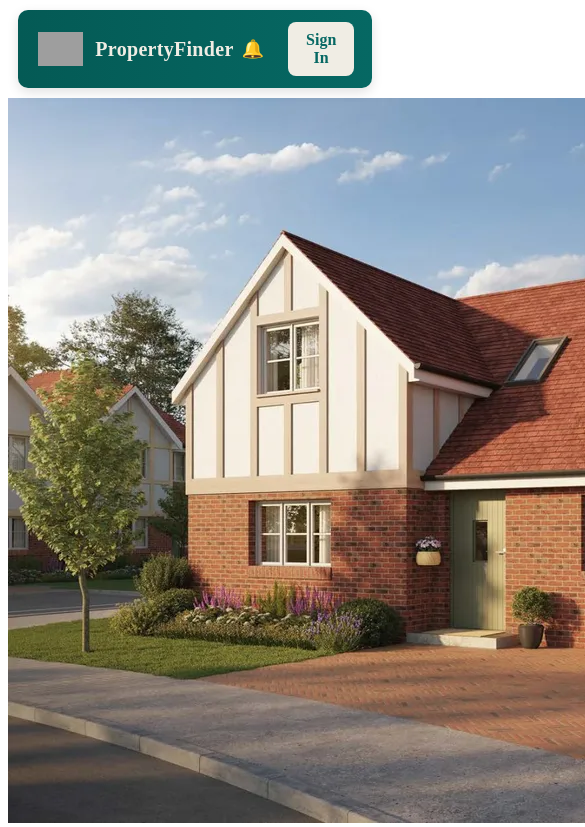
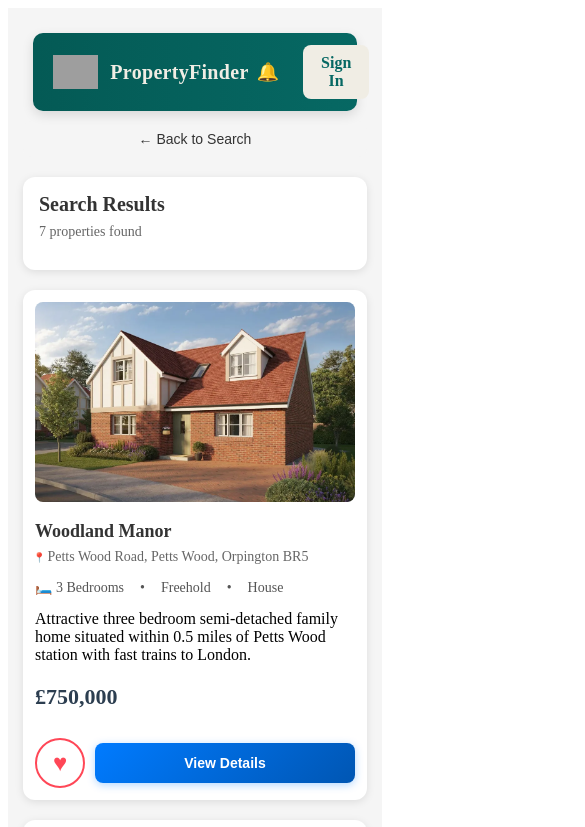
Before and after one commit to kavithaki-w/estate-agent-app, a React (Vite) app: page /results in a window 390 px wide. Shown: the top 827 px of the page, 585 px wide, since content can reach past the window. Built offline with nearby package versions, Linux system fonts and the light colour scheme; grey boxes are pictures that could not be loaded.

Commit message:
Added css styling to results page and its components

```diff
--- /dev/null
+++ b/src/ResultsPage.css
@@ -0,0 +1,141 @@
+/* Results Page Container */
+.results-page {
+  min-height: 100vh;
+  background: #f5f5f5;
+  padding: 20px;
+}
+
+/* Results Content Grid */
+.results-content {
+  max-width: 1400px;
+  margin: 0 auto;
+  display: grid;
+  grid-template-columns: 1fr 350px;
+  gap: 30px;
+  align-items: start;
+}
+
+/* Properties List Container */
+.properties-list {
+  display: flex;
+  flex-direction: column;
+  gap: 0;
+}
+
+/* Results Header */
+.results-header {
+  background: white;
+  padding: 20px;
+  border-radius: 12px;
+  box-shadow: 0 2px 8px rgba(0, 0, 0, 0.1);
+  margin-bottom: 20px;
+}
+
+.results-header h2 {
+  margin: 0;
+  font-size: 24px;
+  color: #333;
+  font-weight: 600;
+}
+
+.results-count {
+  font-size: 14px;
+  color: #666;
+  margin-top: 8px;
+}
+
+/* Back Button */
+.back-to-search {
+  display: inline-flex;
+  align-items: center;
+  gap: 8px;
+  padding: 10px 20px;
+  background: #f5f5f5;
+  border: none;
+  border-radius: 8px;
+  font-size: 14px;
+  font-weight: 500;
+  color: #333;
+  cursor: pointer;
+  transition: all 0.3s;
+  margin-bottom: 20px;
+}
+
+.back-to-search:hover {
+  background: #e0e0e0;
+}
+
+/* Favourites Sidebar */
+.favourites-sidebar {
+  position: sticky;
+  top: 20px;
+  background: white;
+  border-radius: 12px;
+  box-shadow: 0 2px 8px rgba(0, 0, 0, 0.1);
+  padding: 20px;
+  max-height: calc(100vh - 40px);
+  overflow-y: auto;
+}
+
+/* No Results Message */
+.no-results {
+  text-align: center;
+  padding: 60px 20px;
+  background: white;
+  border-radius: 12px;
+  box-shadow: 0 2px 8px rgba(0, 0, 0, 0.1);
+}
+
+.no-results h3 {
+  margin: 0 0 10px 0;
+  font-size: 22px;
+  color: #333;
+}
+
+.no-results p {
+  margin: 0;
+  font-size: 16px;
+  color: #666;
+}
+
+/* Responsive Design - Tablet */
+@media (max-width: 1024px) {
+  .results-content {
+    grid-template-columns: 1fr;
+    gap: 20px;
+  }
+
+  .favourites-sidebar {
+    position: relative;
+    top: 0;
+    max-height: none;
+  }
+
+  .results-header h2 {
+    font-size: 22px;
+  }
+}
+
+/* Responsive Design - Mobile */
+@media (max-width: 768px) {
+  .results-page {
+    padding: 15px;
+  }
+
+  .results-content {
+    gap: 15px;
+  }
+
+  .results-header {
+    padding: 16px;
+  }
+
+  .results-header h2 {
+    font-size: 20px;
+  }
+
+  .back-to-search {
+    width: 100%;
+    justify-content: center;
+  }
+}
--- a/src/ResultsPage.jsx
+++ b/src/ResultsPage.jsx
@@ -1,9 +1,14 @@
+import { useNavigate } from "react-router-dom";
+
 import PropertyCardLarge from "./components/PropertyCardLarge.jsx";
 import Favourites from "./components/Favourites.jsx";
 import NavBar from "./components/NavBar.jsx"
+import "./ResultsPage.css";
 
 
 function ResultsPage({results,favourites,setFavourites}){
+    const navigate = useNavigate();
+
 
     const addFavourites = (property) => {
         if(!favourites.some(fav => fav.id === property.id)){
@@ -23,9 +28,48 @@ function ResultsPage({results,favourites,setFavourites}){
 
         <div className = "results-page">
             <NavBar/>
-            {results.map(property => (
-            <PropertyCardLarge key={property.id} property={property} addFavourites={addFavourites}/> ))}
-            <Favourites favourites={favourites} removeFavourites={removeFavourites} clearAll = {clearAll}/>
+
+            <button
+                className="back-to-search"
+                onClick={() => navigate('/')}
+            >
+                ← Back to Search
+            </button>
+
+            <div className="results-header">
+                <h2>Search Results</h2>
+                <p className="results-count">
+                    {results.length} {results.length === 1 ? 'property' : 'properties'} found
+                </p>
+            </div>
+
+            <div className="results-content">
+                {/* Properties List */}
+                <div className="properties-list">
+                    {results.length > 0 ? (
+                        results.map(property => (
+                            <PropertyCardLarge
+                                key={property.id}
+                                property={property}
+                                addFavourites={addFavourites}
+                            />
+                        ))
+                    ) : (
+                        <div className="no-results">
+                            <h3>No properties found</h3>
+                        </div>
+                    )}
+                </div>
+
+                {/* Favourites Sidebar */}
+                <div className="favourites-sidebar">
+                    <Favourites
+                        favourites={favourites}
+                        removeFavourites={removeFavourites}
+                        clearAll={clearAll}
+                    />
+                </div>
+            </div>
         </div>
     )
 
--- /dev/null
+++ b/src/components/PropertyCardLarge.css
@@ -0,0 +1,237 @@
+/* Large Property Card - Horizontal Layout */
+.large-prop-card {
+  background: white;
+  border-radius: 12px;
+  box-shadow: 0 2px 8px rgba(0, 0, 0, 0.1);
+  padding: 16px;
+  display: grid;
+  grid-template-columns: 300px 1fr auto;
+  gap: 20px;
+  align-items: start;
+  transition: transform 0.3s, box-shadow 0.3s;
+  cursor: pointer;
+  margin-bottom: 20px;
+}
+
+.large-prop-card:hover {
+  transform: translateY(-2px);
+  box-shadow: 0 4px 16px rgba(0, 0, 0, 0.15);
+}
+
+/* Image Container */
+.large-prop-card .card-img{
+  width: 100%;
+  height: 200px;
+  border-radius: 8px;
+  overflow: hidden;
+}
+
+.large-prop-card img {
+  width: 100%;
+  height: 100%;
+  object-fit: cover;
+  display: block;
+}
+
+/* Property Info Section */
+.large-prop-card .property-info {
+  display: flex;
+  flex-direction: column;
+  gap: 8px;
+  padding: 2px 0;
+}
+
+/* Property Name */
+.large-prop-card .property-info h4 {
+  margin: 0;
+  font-size: 22px;
+  font-weight: 600;
+  color: #333;
+  line-height: 1.3;
+}
+
+/* Location */
+.large-prop-card .property-info .location {
+  margin: -2px;
+  font-size: 14px;
+  color: #666;
+  display: flex;
+  align-items: center;
+  gap: 2px;
+}
+
+.large-prop-card .property-info .location::before {
+  content: "📍";
+  font-size: 10px;
+}
+
+/* Property Details Row (beds, type, tenure) */
+.large-prop-card .property-details {
+  display: flex;
+  gap: 16px;
+  align-items: center;
+  margin: 8px 0;
+  margin-bottom: -10px;
+  flex-wrap: wrap;
+}
+
+.large-prop-card .property-details span {
+  font-size: 14px;
+  color: #555;
+  display: flex;
+  align-items: center;
+  gap: 4px;
+}
+
+/* Description */
+.description {
+  margin: 8px 0 0 0;
+  font-size: 14px;
+  color: #666;
+  line-height: 1.6;
+  display: -webkit-box;
+  -webkit-line-clamp: 2;
+  -webkit-box-orient: vertical;
+  overflow: hidden;
+}
+
+/* Price */
+.large-prop-card .property-info .price {
+  font-size: 26px;
+  font-weight: 700;
+  color: #2c3e50;
+  margin: -4px 0 0 0;
+  display: block;
+}
+
+/* Type Badge */
+.large-prop-card .property-info .type {
+  display: inline-block;
+  width: fit-content;
+  padding: 6px 14px;
+  border-radius: 20px;
+  font-size: 12px;
+  font-weight: 600;
+  text-transform: uppercase;
+  letter-spacing: 0.5px;
+  margin-top: 8px;
+}
+
+.large-prop-card .property-info .type-house {
+  background: linear-gradient(135deg, #007bff 0%, #0056b3 100%);
+  color: white;
+  box-shadow: 0 2px 4px rgba(0, 123, 255, 0.3);
+}
+
+.large-prop-card .property-info .type-flat {
+  background: linear-gradient(135deg, #28a745 0%, #1e7e34 100%);
+  color: white;
+  box-shadow: 0 2px 4px rgba(40, 167, 69, 0.3);
+}
+
+/* Action Buttons Container */
+.large-prop-card .card-actions {
+  display: flex;
+  flex-direction: column;
+  gap: 10px;
+  justify-content: center;
+  align-items: center;
+  padding: 20px 0;
+}
+
+/* Heart Button */
+.large-prop-card .heart {
+  width: 50px;
+  height: 50px;
+  border: 2px solid #ff4757;
+  background: white;
+  color: #ff4757;
+  font-size: 24px;
+  border-radius: 50%;
+  cursor: pointer;
+  transition: all 0.3s;
+  display: flex;
+  align-items: center;
+  justify-content: center;
+}
+
+.large-prop-card .heart:hover {
+  background: #ff4757;
+  color: white;
+  transform: scale(1.1);
+}
+
+/* View Details Button */
+.large-prop-card .details {
+  padding: 12px 24px;
+  background: linear-gradient(135deg, #007bff 0%, #0056b3 100%);
+  color: white;
+  border: none;
+  border-radius: 8px;
+  font-size: 14px;
+  font-weight: 600;
+  cursor: pointer;
+  transition: all 0.3s;
+  white-space: nowrap;
+  box-shadow: 0 2px 8px rgba(0, 123, 255, 0.3);
+}
+
+.large-prop-card .details:hover {
+  background: linear-gradient(135deg, #0056b3 0%, #003d82 100%);
+  transform: translateY(-2px);
+  box-shadow: 0 4px 12px rgba(0, 123, 255, 0.4);
+}
+
+/* Responsive Design - Tablet */
+@media (max-width: 1024px) {
+  .large-prop-card {
+    grid-template-columns: 250px 1fr auto;
+    gap: 16px;
+    padding: 14px;
+  }
+
+  .large-prop-card .card-image {
+    height: 180px;
+  }
+
+  .large-prop-card .property-info h4 {
+    font-size: 20px;
+  }
+
+  .large-prop-card .property-info .price {
+    font-size: 24px;
+  }
+}
+
+/* Responsive Design - Mobile */
+@media (max-width: 768px) {
+  .large-prop-card {
+    grid-template-columns: 1fr;
+    grid-template-rows: auto auto auto;
+    padding: 12px;
+  }
+
+  .large-prop-card .card-image {
+    width: 100%;
+    height: 200px;
+  }
+
+  .large-prop-card .property-info h4 {
+    font-size: 18px;
+  }
+
+  .large-prop-card .property-info .price {
+    font-size: 22px;
+  }
+
+  .large-prop-card .card-actions {
+    flex-direction: row;
+    justify-content: space-between;
+    width: 100%;
+    padding: 10px 0 0 0;
+  }
+
+  .large-prop-card .details {
+    flex: 1;
+  }
+}
--- a/src/components/PropertyCardLarge.jsx
+++ b/src/components/PropertyCardLarge.jsx
@@ -1,19 +1,35 @@
 import { useNavigate } from "react-router-dom";
+import "./PropertyCardLarge.css";
 
 function PropertyCardLarge({property,addFavourites}){
     const navigate = useNavigate()
     return(
         <div className="large-prop-card">
+
+            <div className="card-img">
             <img src={property.thumbnail} alt={property.name}/>
-
+            </div>
             <div className="property-info">
                 <h4>{property.name}</h4>
+                <p className="location">{property.location}</p>
+
+                <div className="property-details">
+                    <span>🛏️ {property.bedrooms} Bedroom{property.bedrooms > 1 ? 's' : ''}</span>
+                    <span>•</span>
+                    <span>{property.tenure}</span>
+                     <span>•</span>
+                    <span>{property.type}</span>
+
+                </div>
+
                 <p className="desription">{property.description}</p>
                 <strong className="price">£{property.price.toLocaleString()}</strong>
-                <p className="type">{property.type}</p>
             </div>
+
+            <div className="card-actions">
             <button className="heart" onClick={()=>addFavourites(property)}>♥</button>
             <button className="details" onClick={() => navigate(`/property/${property.id}`)}>View Details</button>
+            </div>
         </div>
     )
 }
```
